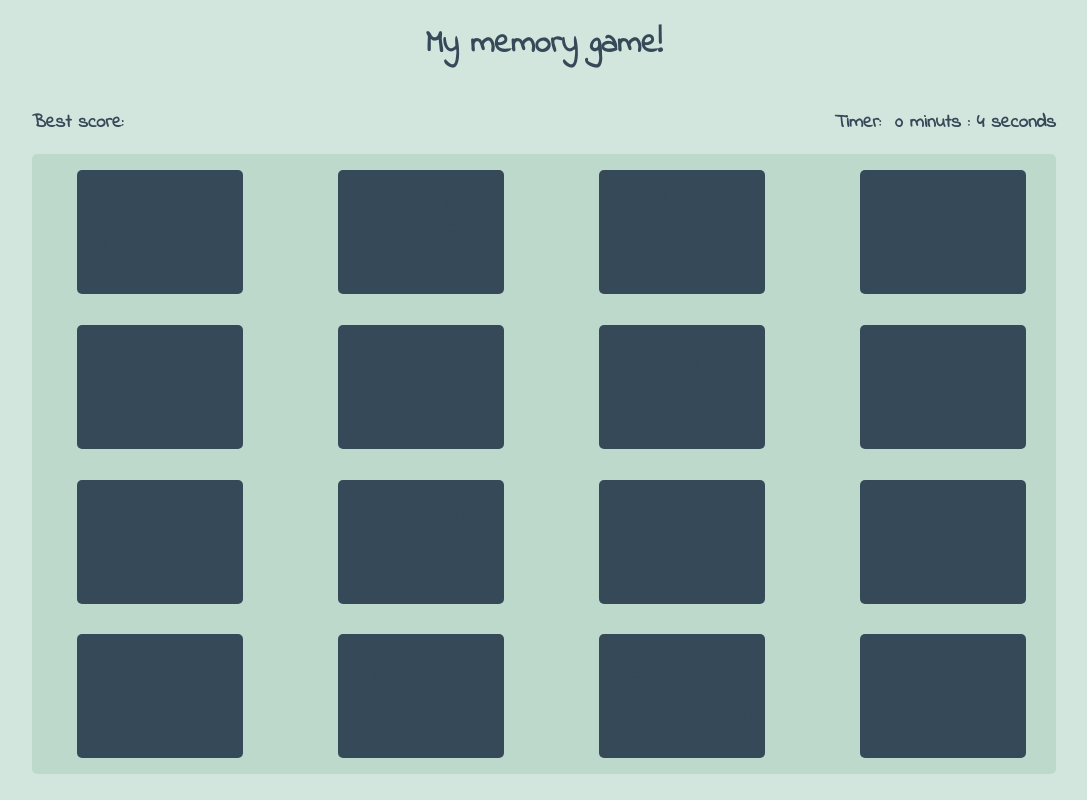
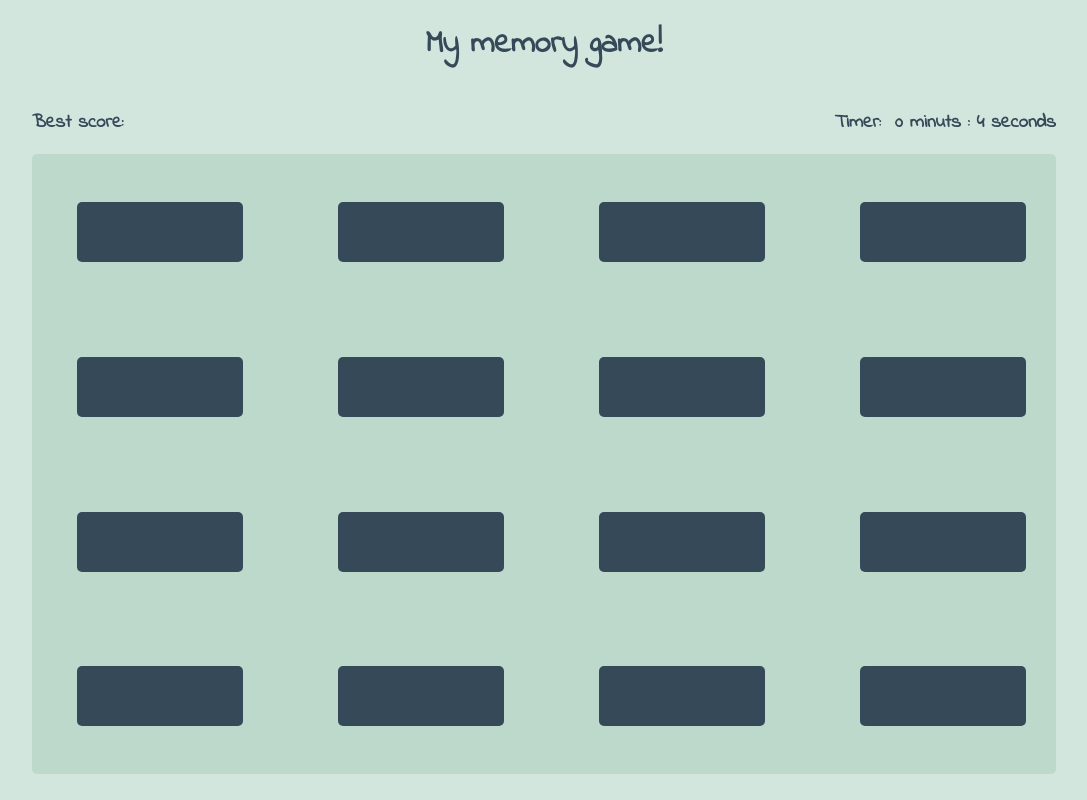
Before and after one commit to eliasreis54/my-memory-game, a plain HTML site: page index.html in a window 1280 px wide. Shown: the whole page, without its empty margins (96-1183 px from the left). Drawn offline with Linux system fonts and the light colour scheme; files whose address does not match are found by name.

Commit message:
Initial implementation

```diff
--- a/css/index.css
+++ b/css/index.css
@@ -28,7 +28,6 @@ body {
 .matching-game {
   display: grid;
   grid-template-columns: 25% 25% 25% 25%;
-  grid-template-rows: 25% 25% 25% 25%;
   column-gap: 5px;
   background-color: #bdd9cc;
   width: 80%;
@@ -43,7 +42,6 @@ body {
   align-items: center;
   width: 100%;
   height: 100%;
-  animation-duration: 0.75s;
 }
 
 .item-background {
--- a/index.html
+++ b/index.html
@@ -25,82 +25,82 @@
     <div class="matching-game" id="matching-game">
       <div class="item-game">
         <div class="item-background" type="apple">
-          <i class="fas fa-apple-alt fa-7x noClick"></i>
+          <i class="fas fa-apple-alt fa-3x noClick"></i>
         </div>
       </div>
       <div class="item-game">
         <div class="item-background" type="apple">
-          <i class="fas fa-apple-alt fa-7x noClick"></i>
+          <i class="fas fa-apple-alt fa-3x noClick"></i>
         </div>
       </div>
       <div class="item-game">
         <div class="item-background" type="aws">
-          <i class="fab fa-aws fa-7x noClick"></i>
+          <i class="fab fa-aws fa-3x noClick"></i>
         </div>
       </div>
       <div class="item-game">
         <div class="item-background" type="aws">
-          <i class="fab fa-aws fa-7x noClick"></i>
+          <i class="fab fa-aws fa-3x noClick"></i>
         </div>
       </div>
       <div class="item-game">
         <div class="item-background" type="bomb">
-          <i class="fas fa-bomb fa-7x noClick"></i>
+          <i class="fas fa-bomb fa-3x noClick"></i>
         </div>
       </div>
       <div class="item-game">
         <div class="item-background" type="bomb">
-          <i class="fas fa-bomb fa-7x noClick"></i>
+          <i class="fas fa-bomb fa-3x noClick"></i>
         </div>
       </div>
       <div class="item-game">
         <div class="item-background" type="bus">
-          <i class="fas fa-bus-alt fa-7x noClick"></i>
+          <i class="fas fa-bus-alt fa-3x noClick"></i>
         </div>
       </div>
       <div class="item-game">
         <div class="item-background" type="bus">
-          <i class="fas fa-bus-alt fa-7x noClick"></i>
+          <i class="fas fa-bus-alt fa-3x noClick"></i>
         </div>
       </div>
       <div class="item-game">
         <div class="item-background" type="camera">
-          <i class="fas fa-camera fa-7x noClick"></i>
+          <i class="fas fa-camera fa-3x noClick"></i>
         </div>
       </div>
       <div class="item-game">
         <div class="item-background" type="camera">
-          <i class="fas fa-camera fa-7x noClick"></i>
+          <i class="fas fa-camera fa-3x noClick"></i>
         </div>
       </div>
       <div class="item-game">
         <div class="item-background" type="canada">
-          <i class="fab fa-canadian-maple-leaf fa-7x noClick"></i>
+          <i class="fab fa-canadian-maple-leaf fa-3x noClick"></i>
         </div>
       </div>
       <div class="item-game">
         <div class="item-background" type="canada">
-          <i class="fab fa-canadian-maple-leaf fa-7x noClick"></i>
+          <i class="fab fa-canadian-maple-leaf fa-3x noClick"></i>
         </div>
       </div>
       <div class="item-game">
         <div class="item-background" type="ambulance">
-          <i class="fas fa-ambulance fa-7x noClick"></i>
+          <i class="fas fa-ambulance fa-3x noClick"></i>
         </div>
       </div>
       <div class="item-game">
         <div class="item-background" type="ambulance">
-          <i class="fas fa-ambulance fa-7x noClick"></i>
+          <i class="fas fa-ambulance fa-3x noClick"></i>
         </div>
       </div>
       <div class="item-game">
         <div class="item-background" type="cat">
-          <i class="fas fa-cat fa-7x noClick"></i>
+          <i class="fas fa-cat fa-3x noClick"></i>
         </div>
       </div>
       <div class="item-game">
         <div class="item-background" type="cat">
-          <i class="fas fa-cat fa-7x noClick"></i>
+          <i class="fas fa-cat fa-3x noClick"></i>
         </div>
       </div>
     </div>
```
